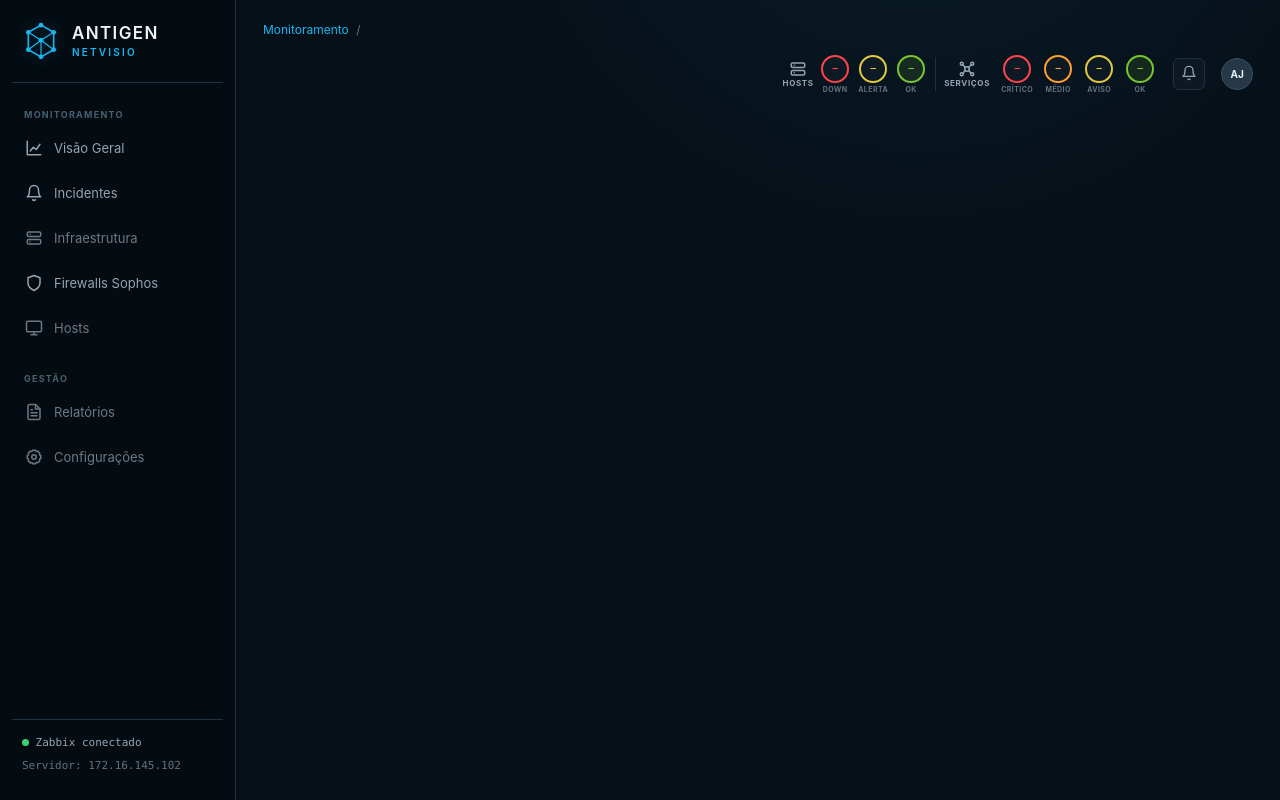
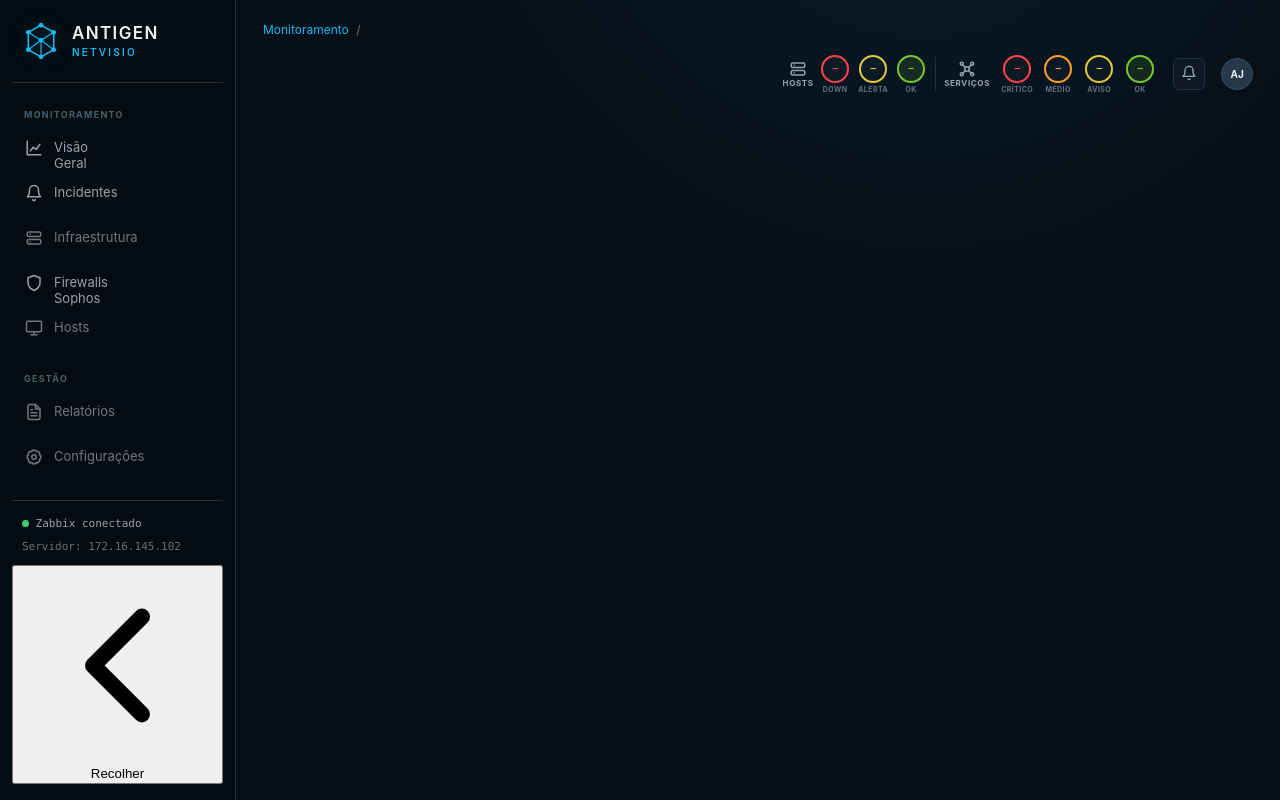
Before and after one commit to juniorkalvin7/immunity-dashboard, a Flask app: template templates/base.html in a window 1280 px wide. Run offline with Flask 3, Linux system fonts and the light colour scheme; the template is opened without the code that fills it: most values are stand-ins (such as "Sample title", 1, 10 or a date in 2020); data that the repository does not hold is empty.

Commit message:
Add persistent collapsible sidebar to templates/base.html

```diff
--- a/templates/base.html
+++ b/templates/base.html
@@ -20,20 +20,23 @@
     </div>
     <ul class="nav-list">
       <li class="nav-section">MONITORAMENTO</li>
-      <li><a href="{{ url_for('overview_page') }}" class="nav-link {{ 'active' if active_page == 'overview' }}"><span data-icon="overview"></span>Visão Geral</a></li>
-      <li><a href="{{ url_for('incidentes_page') }}" class="nav-link {{ 'active' if active_page == 'incidentes' }}"><span data-icon="bell"></span>Incidentes</a></li>
-      <li><span class="nav-link is-disabled"><span data-icon="server"></span>Infraestrutura</span></li>
-      <li><a href="{{ url_for('firewalls_page') }}" class="nav-link {{ 'active' if active_page == 'firewalls' }}"><span data-icon="shield"></span>Firewalls Sophos</a></li>
-      <li><span class="nav-link is-disabled"><span data-icon="monitor"></span>Hosts</span></li>
+      <li><a href="{{ url_for('overview_page') }}" class="nav-link {{ 'active' if active_page == 'overview' }}"><span data-icon="overview"></span><span class="nav-label">Visão Geral</span></a></li>
+      <li><a href="{{ url_for('incidentes_page') }}" class="nav-link {{ 'active' if active_page == 'incidentes' }}"><span data-icon="bell"></span><span class="nav-label">Incidentes</span></a></li>
+      <li><span class="nav-link is-disabled"><span data-icon="server"></span><span class="nav-label">Infraestrutura</span></span></li>
+      <li><a href="{{ url_for('firewalls_page') }}" class="nav-link {{ 'active' if active_page == 'firewalls' }}"><span data-icon="shield"></span><span class="nav-label">Firewalls Sophos</span></a></li>
+      <li><span class="nav-link is-disabled"><span data-icon="monitor"></span><span class="nav-label">Hosts</span></span></li>
       <li class="nav-section nav-section-spaced">GESTÃO</li>
-      <li><span class="nav-link is-disabled"><span data-icon="report"></span>Relatórios</span></li>
-      <li><span class="nav-link is-disabled"><span data-icon="settings"></span>Configurações</span></li>
+      <li><span class="nav-link is-disabled"><span data-icon="report"></span><span class="nav-label">Relatórios</span></span></li>
+      <li><span class="nav-link is-disabled"><span data-icon="settings"></span><span class="nav-label">Configurações</span></span></li>
     </ul>
     <div class="sidebar-status">
       <div><span id="conn-dot" class="dot dot-ok"></span> Zabbix conectado</div>
       <div class="server-info">Servidor: 172.16.145.102</div>
       <span id="error-msg" class="error-msg"></span>
     </div>
+    <button class="sidebar-toggle" id="sidebar-toggle" type="button" title="Recolher menu" aria-label="Recolher menu" aria-expanded="true">
+      <span data-icon="chevronLeft"></span><span class="toggle-label">Recolher</span>
+    </button>
   </nav>
 
   <main>
```
